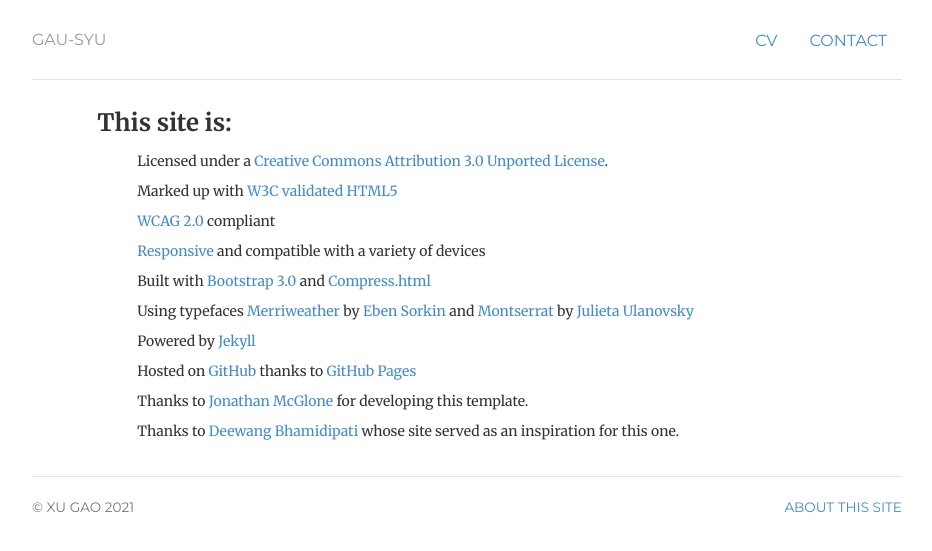
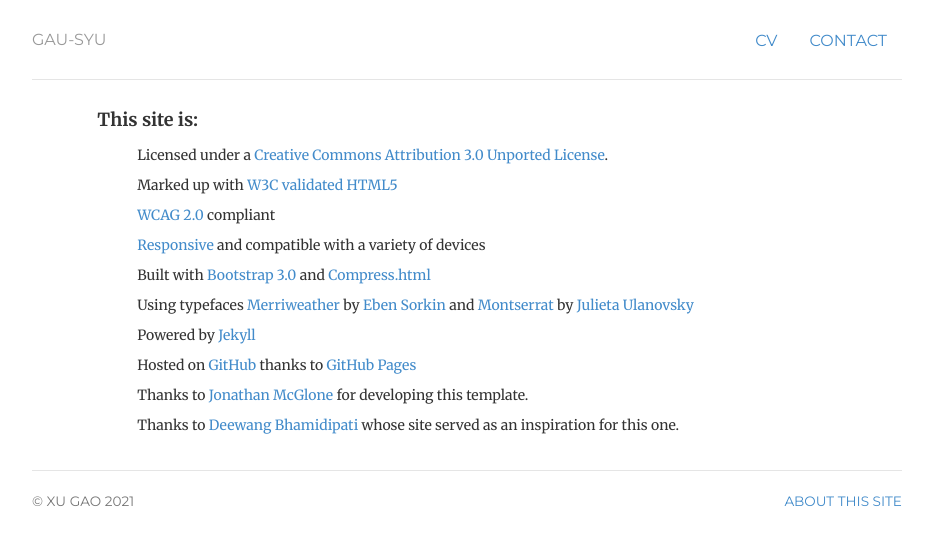
Before and after one commit to xinghuan-stear/xinghuan-stear.github.io, a Jekyll site: the page built from _pages/about.md, in a window 1280 px wide. Shown: the top 551 px of the page, without its empty margins (173-1105 px from the left). Built offline with Jekyll 4.4.1, drawn with Linux system fonts in a browser that asks for light colours.

```diff
--- a/_pages/about.md
+++ b/_pages/about.md
@@ -4,7 +4,7 @@ title: About This Site
 description: Credits and information about this website.
 permalink: /about/
 ---
-### This site is:
+#### This site is:
 
 -   Licensed under a [Creative Commons Attribution 3.0 Unported License](http://creativecommons.org/licenses/by/3.0/deed.en_US).
 -   Marked up with [W3C validated HTML5](http://validator.w3.org/check?uri=http%3A%2F%2Fjmcglone.com%2F "HTML5 Validator")
```
